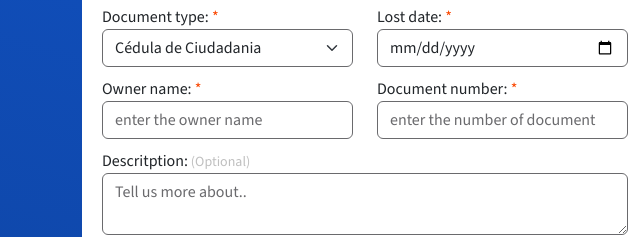
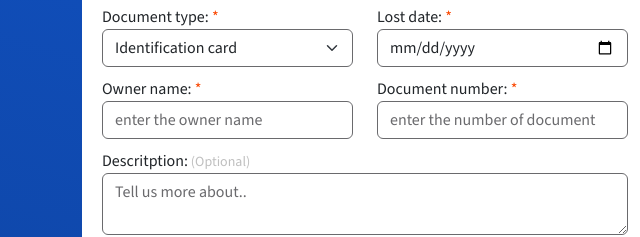
Before and after one commit to Davidevk2/FindIt, a website: page views/report_found.html in a window 1280 px wide. Shown: the part 258-495 px from the top of the page, 0-640 px from the left. Drawn offline with nearby package versions, Linux system fonts and the light colour scheme; some packages are replaced by stand-ins of ours; sample sign-in values are in the browser's storage; a script that the page names is missing.

Commit message:
traducido al ingles

```diff
--- a/views/report_found.html
+++ b/views/report_found.html
@@ -70,16 +70,16 @@
                                                 <label for="document_type" class="required">Document type:</label>
                                                 <select name="document_type" id="document_type"
                                                     class="form-select form-required">
-                                                    <option value="cc">Cédula de Ciudadania</option>
-                                                    <option value="ti">Tarjeta de identidad</option>
-                                                    <option value="pasaporte">Pasaporte</option>
-                                                    <option value="lconducion">Licencia Conducción</option>
+                                                    <option value="cc">Identification card</option>
+                                                    <option value="ti">Identity card</option>
+                                                    <option value="pasaporte">Passport</option>
+                                                    <option value="lconducion">Driving license</option>
                                                     <option value="carnet">Carnet</option>
-                                                    <option value="otro">Otro</option>
+                                                    <option value="otro">Other</option>
                                                 </select>
                                                 <div class="form-group hidden">
                                                     <input type="radio" name="" value="" id="" class="" placeholder="">
-                                                    <label for="">Billetera completa</label>
+                                                    <label for="">Wallet</label>
                                                 </div>
                                             </div>
                                         </div>
```
Also changed, not shown: views/report_lost.html (+6 -6 lines).
